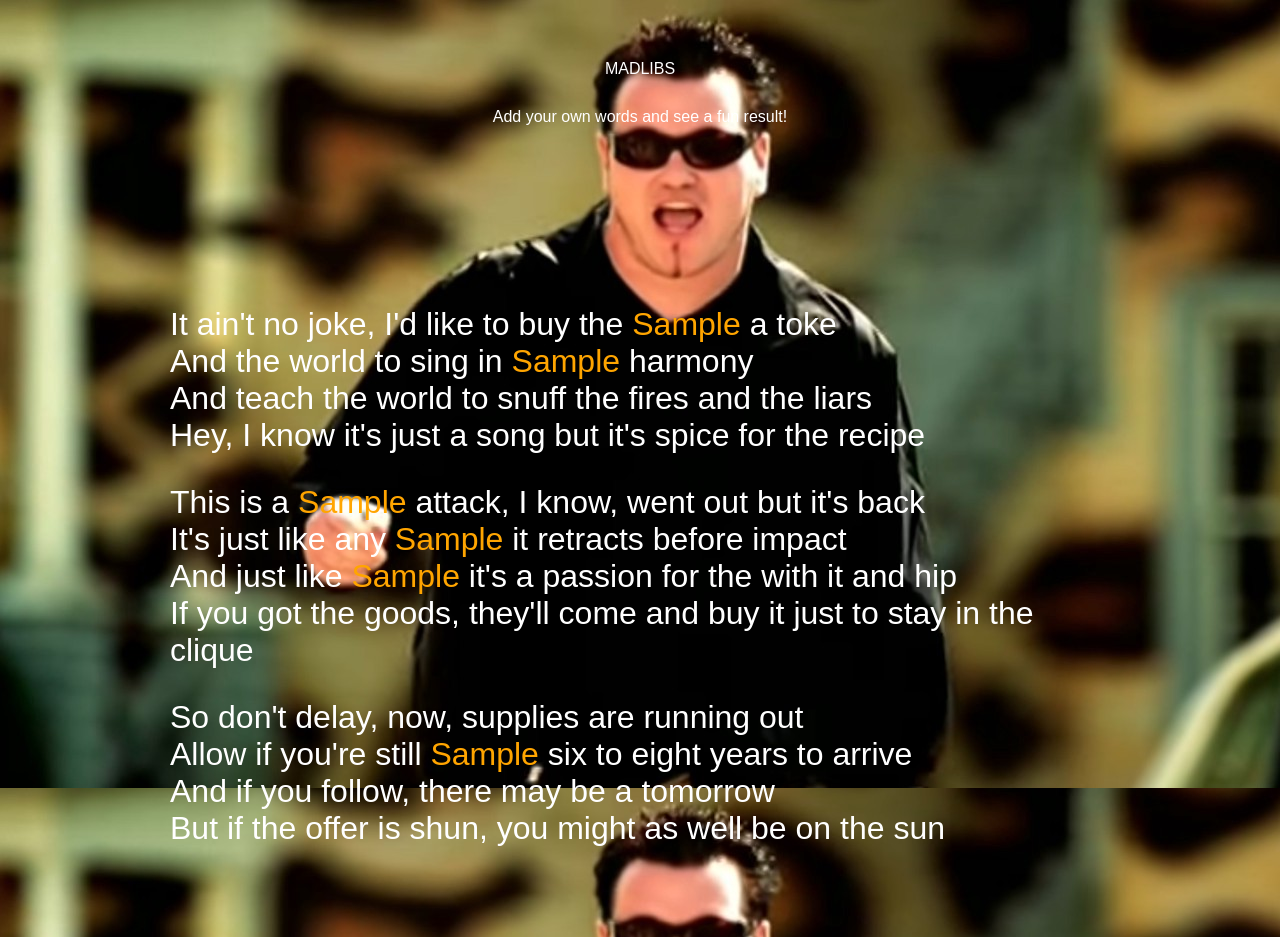
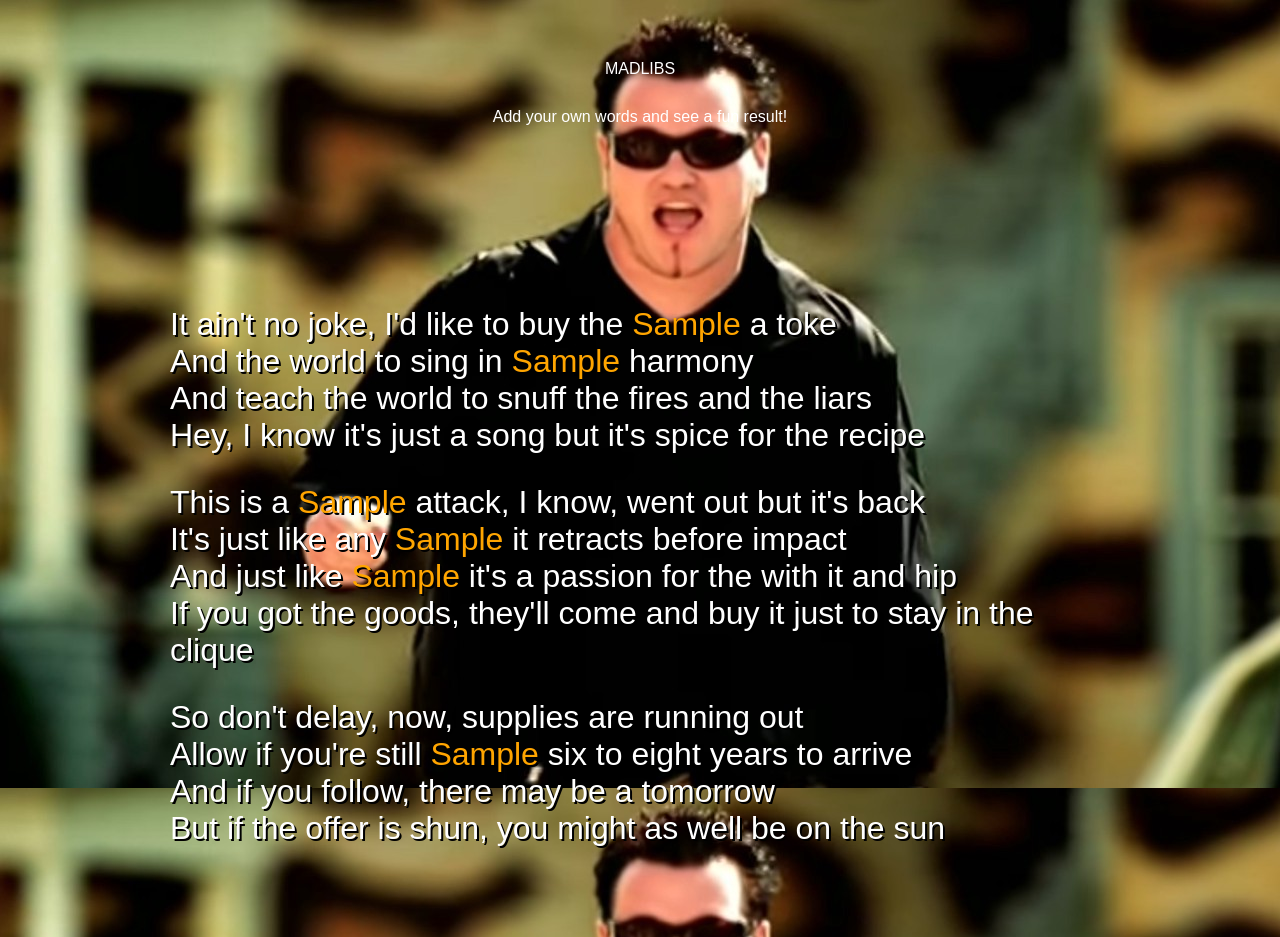
Before and after one commit to michmitz/madlib-game, a plain HTML site: page index.html in a window 1280 px wide. Both pictures are taken after typing "Sample", "Sample", "Sample", "Sample", "Sample", "Sample" into the empty fields and a click on the button "Submit". Drawn offline with Linux system fonts and the light colour scheme; a web font is replaced by a local one.

Commit message:
add text shadow

```diff
--- a/styles/style.css
+++ b/styles/style.css
@@ -23,6 +23,7 @@ body {
     color: white;
     background-color: var(--color2);
     background-image: url('../smashmouth.jpeg');
+
 }
 
 
@@ -72,6 +73,7 @@ span {
 #hidden2 {
     display: none;
     font-size: 2rem;
+    text-shadow: 2px 2px black;
 }
 
 header {
@@ -115,6 +117,7 @@ content {
 
 p {
     margin: var(--gutter);
+    background-blend-mode: darken;
 }
 
 footer {
```
